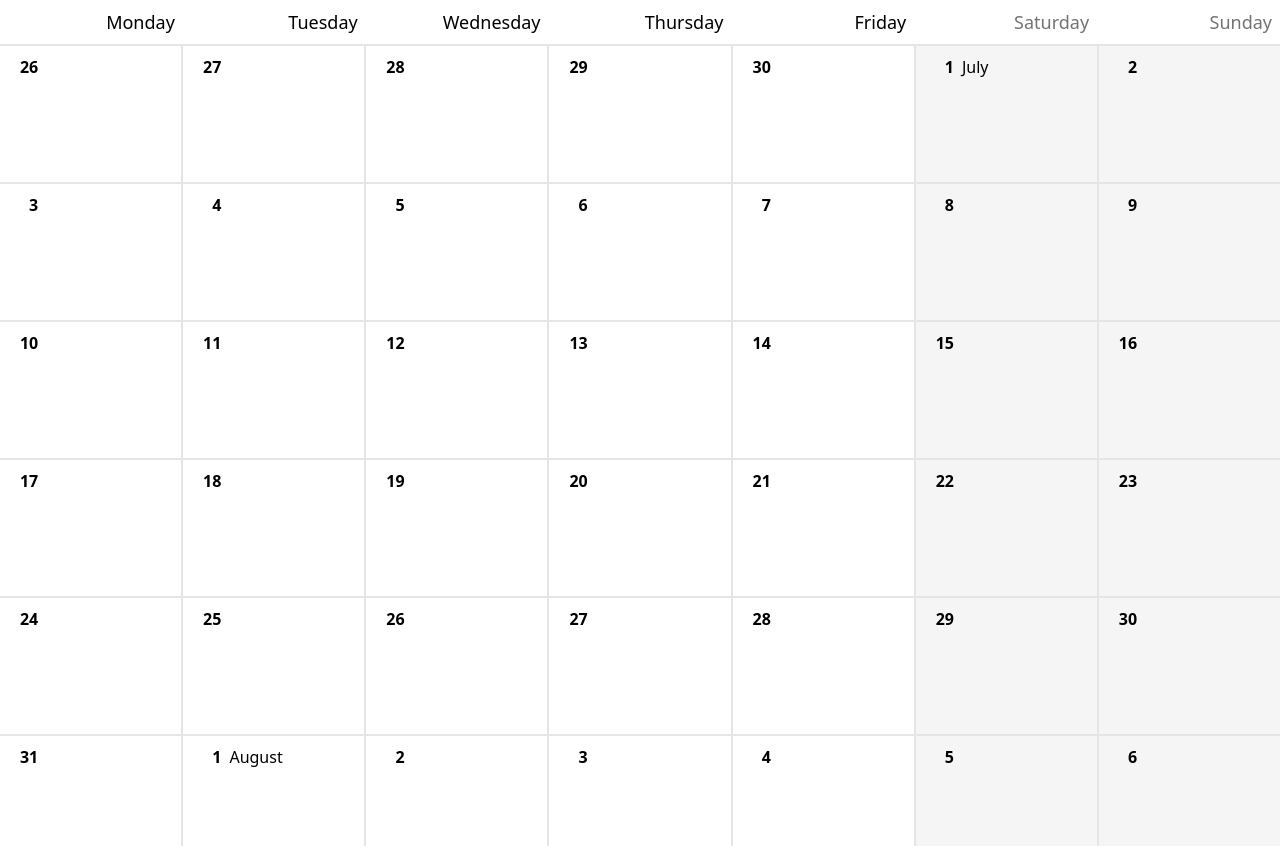
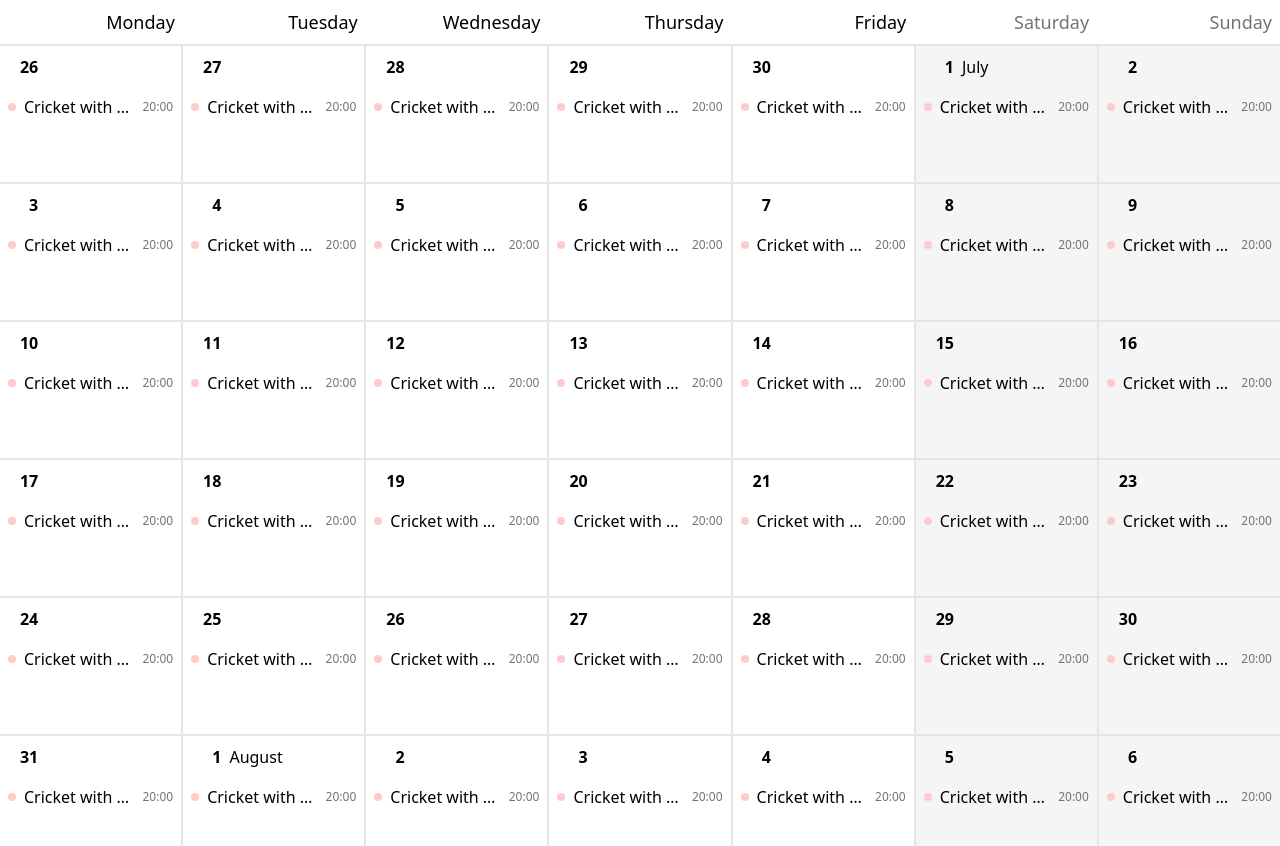
Before and after one commit to Lesik/infinite-calendar, a React (Vite) app: page / in a window 1280 px wide. Built offline with nearby package versions, Linux system fonts and the light colour scheme.

Commit message:
Add Event

```diff
--- a/src/components/day/Day.tsx
+++ b/src/components/day/Day.tsx
@@ -8,6 +8,8 @@ import {
 import { DayNumber } from "./DayNumber";
 import React from "react";
 import { DayHeader } from "./DayHeader";
+import { Event } from "./Event";
+import { cl } from "../../helpers/cl";
 
 export const Day = ({ date }: { date: Date }) => {
   const currentMonth = isThisMonth(date);
@@ -19,6 +21,11 @@ export const Day = ({ date }: { date: Date }) => {
       } ${weekend ? "bg-neutral-100 @dark:bg-zinc-800" : "bg-white"}`}
     >
       <DayHeader date={date} />
+      <Event
+        title="Cricket with my best buddy Steven"
+        color="bg-red-200"
+        time="20:00"
+      />
     </span>
   );
 };
--- /dev/null
+++ b/src/components/day/Event.tsx
@@ -0,0 +1,21 @@
+import { cl } from "../../helpers/cl";
+
+export const Event = ({
+  title,
+  time,
+  color,
+}: {
+  title: string;
+  time: string;
+  color: string;
+}) => {
+  return (
+    <div className="flex flex-row items-center gap-2 p-2">
+      <div className={cl("h-2 w-2 rounded shrink-0", color)}></div>
+      <span className="overflow-hidden whitespace-nowrap text-ellipsis">
+        {title}
+      </span>
+      <span className="ml-auto text-xs text-neutral-500">{time}</span>
+    </div>
+  );
+};
```
